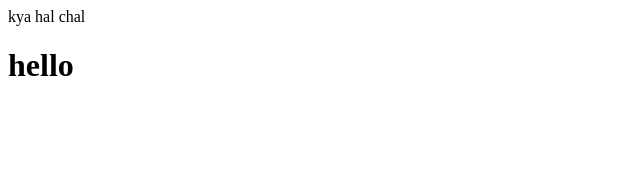
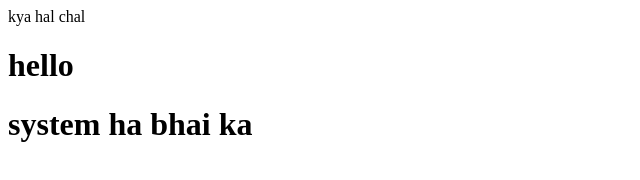
Before and after one commit to ayushDevIndia/Project_01, a plain HTML site: page index.html in a window 1280 px wide. Shown: the whole page, without its empty margins (0-640 px from the left). Drawn offline with Linux system fonts and the light colour scheme.

Commit message:
Update index.html

```diff
--- a/index.html
+++ b/index.html
@@ -1,2 +1,3 @@
         <p>kya hal chal </p>
         <h1>hello </h1>
+        <h1>system ha bhai ka </h1>
```
